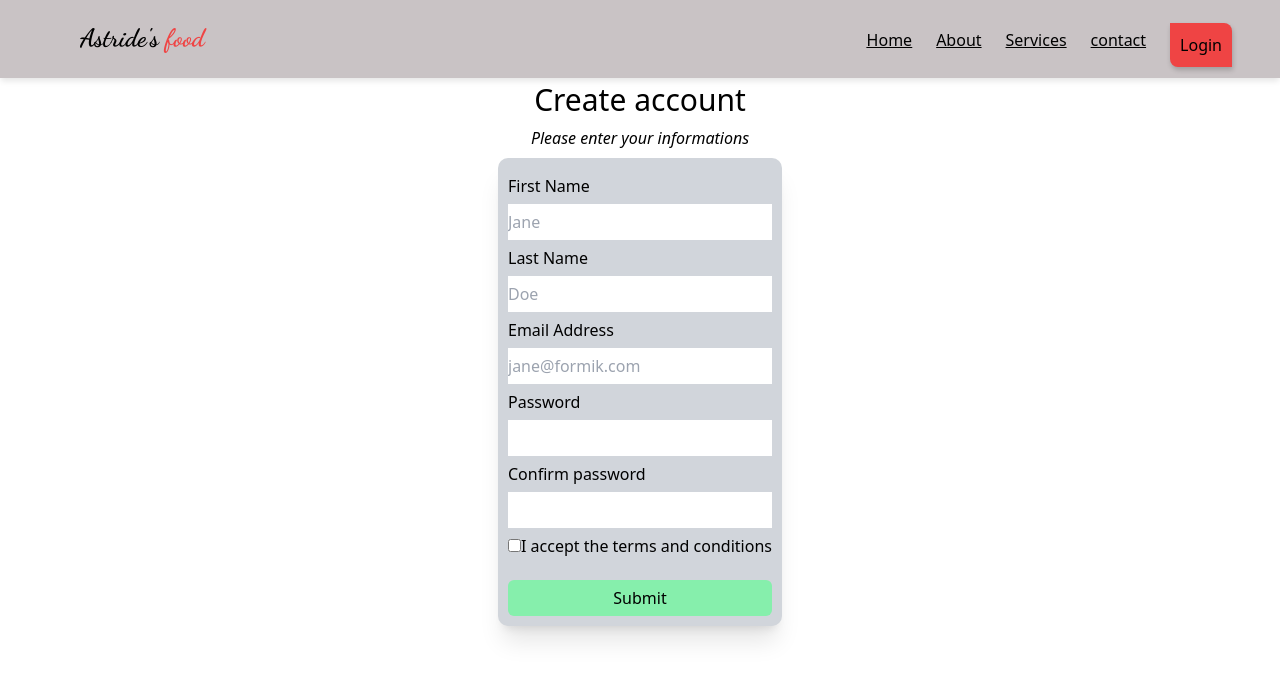
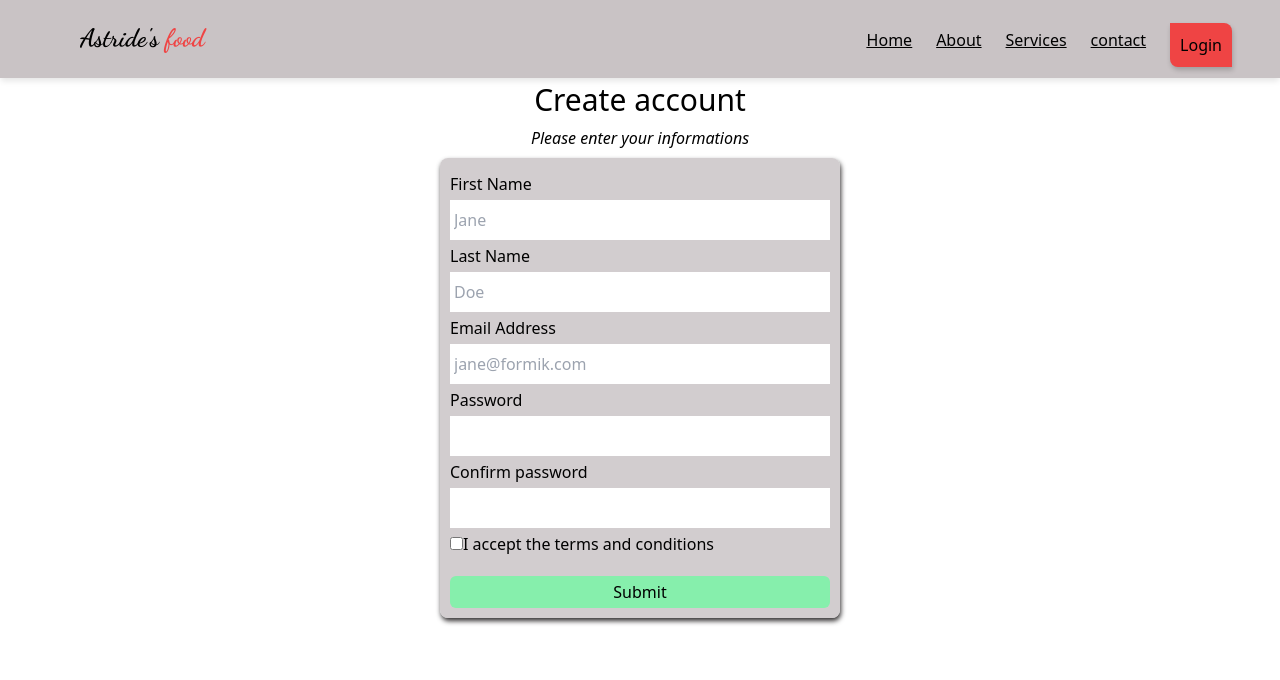
Before and after one commit to GaelTikeng/food-Revciep-app, a React (Create React App) app: page /loginForm/signup in a window 1280 px wide. Shown: the top 680 px of the page. Built offline with nearby package versions, Linux system fonts and the light colour scheme.

Commit message:
accountPage

```diff
--- a/src/components/sideMenu/sideMenu.js
+++ b/src/components/sideMenu/sideMenu.js
@@ -8,19 +8,19 @@ export default function SideMenu () {
   const myUser = JSON.parse(localStorage.getItem('userInfo'));
   return (
     <Menu>
-      <h1 className='p-b'>Welcome</h1>
+      <h1 style={{textAlign: "center", fontStyle: "italic"}} className='p-b'>Welcome</h1>
       <h1 className='text-2xl text-center'><b>{myUser.lastName}</b></h1>
       <h2>{myUser.email}</h2>
       <a className="menu-item" href="/">
         Home
       </a>
-      <a className="menu-item" href="/salads">
+      <a className="menu-item" href="#">
         About
       </a>
-      <a className="menu-item" href="/pizzas">
+      <a className="menu-item" href="#">
         Services
       </a>
-      <a className='bottom-10' href="/desserts">
+      <a className='bottom-10' href="/">
         Log out
       </a>
     </Menu>
--- a/src/pages/accountPage/accountPage.css
+++ b/src/pages/accountPage/accountPage.css
@@ -0,0 +1,22 @@
+
+.add-food {
+  display: flex;
+  flex-direction: column;
+  width: 25%;
+  margin: 0 auto;
+  box-shadow: 2px 4px 6px #000008;
+  line-height: 2rem;
+  border-radius: 8px;
+  padding: 10px;
+  gap: 1rem;
+  background: #c9c3c5;
+}
+
+
+
+@media screen and (max-width: 600px) {
+  .add-food {
+    width: 90%;
+    margin-top: 10px;
+  }
+}
--- a/src/pages/accountPage/accountPage.js
+++ b/src/pages/accountPage/accountPage.js
@@ -1,7 +1,7 @@
 import React, { useContext, useState } from 'react'
 import SideMenu from '../../components/sideMenu/sideMenu';
 import { FoodContext } from '../../utils/context';
-
+import './accountPage.css';
 
 
 
@@ -57,14 +57,6 @@ export default function Account () {
     setLocalData(update)
   };
 
-  const mystyle = {
-    border: "1px solid #000",
-    padding: "10px",
-    border: "none",
-    borderRadius: "10px",
-    gap: "1rem"
-  }
-
   const convert2base64 = (file) => {
     return new Promise((resolve, reject) => {
       const fileReader = new FileReader();
@@ -116,7 +108,7 @@ export default function Account () {
       </div>
       {showAddForm && (
 
-        <form style={mystyle} className='flex  flex-col w-1/4 mx-auto shadow-xl leading-9 bg-gray-300'
+        <form className='add-food'
           onSubmit={handleSubmit}>
           <input
             type='text'
@@ -124,7 +116,7 @@ export default function Account () {
             value={productData.name}
             placeholder='Meal name'
             onChange={handleChange}
-            style={{border: "2px solid ", borderRadius:"5px"}}
+            style={{border: "2px solid ", borderRadius:"5px", padding: "5px"}}
           />
           <input
             type='number'
@@ -132,7 +124,7 @@ export default function Account () {
             value={productData.price}
             onChange={handleChange}
             name='price'
-            style={{border: "2px solid ", borderRadius:"5px"}}
+            style={{border: "2px solid ", borderRadius:"5px", padding: "5px"}}
           />
           <textarea
             name='description'
@@ -141,7 +133,7 @@ export default function Account () {
             placeholder='Food description'
             cols="60"
             rows="3"
-            style={{border: "2px solid ", borderRadius:"5px"}}
+            style={{border: "2px solid ", borderRadius:"5px", padding: "5px"}}
           >
             Product description
           </textarea>
--- a/src/pages/oderFood/order.js
+++ b/src/pages/oderFood/order.js
@@ -89,7 +89,7 @@ export default function OrderFood () {
           }}
         >
 
-          <Form style={mystyle} className='flex flex-col mx-auto shadow-xl leading-9 bg-gray-300'>
+          <Form style={mystyle} className='flex flex-col mx-auto shadow-xl leading-9 '>
             <MyTextInput
               className="p-1"
               label="Name"
--- a/src/pages/signup/index.js
+++ b/src/pages/signup/index.js
@@ -1,9 +1,8 @@
 import React from 'react';
-import ReactDOM from 'react-dom';
 import { Formik, Form, useField } from 'formik';
 import * as Yup from 'yup';
 import { useNavigate } from 'react-router-dom';
-import { FoodContext } from '../../utils/context';
+import './signup.css';
 
 
 const MyTextInput = ({ label, ...props }) => {
@@ -45,13 +44,6 @@ export default function SignupForm () {
     justifyContent:"space-around"
   }
 
-  const mystyle = {
-    border: "1px solid #000",
-    padding: "10px",
-    border: "none",
-    borderRadius: "10px"
-  }
-
   return (
     <div style={backgroundStyle}>
       <h1 className='text-3xl text-center mt-8' >Create account</h1>
@@ -87,16 +79,15 @@ export default function SignupForm () {
         })}
         onSubmit={(values, { setSubmitting }) => {
           setTimeout(() => {
-            alert(JSON.stringify(values, null, 2));
             setSubmitting(false);
             localStorage.setItem("userInfo", JSON.stringify(values));
           }, 400);
           navigate('/loginForm/signup/accountPage')
         }}
       >
-        <Form style={mystyle} className='flex flex-col mx-auto shadow-xl leading-9 bg-gray-300'>
+        <Form className='signup-form'>
           <MyTextInput
-            // className="p-1"
+            className="p-1"
             label="First Name"
             name="firstName"
             type="text"
@@ -108,10 +99,11 @@ export default function SignupForm () {
             name="lastName"
             type="text"
             placeholder="Doe"
-            // className="p-1"
+            className="p-1"
           />
 
           <MyTextInput
+            className="p-1"
             label="Email Address"
             name="email"
             type="email"
@@ -119,12 +111,14 @@ export default function SignupForm () {
           />
 
           <MyTextInput
+            className="p-1"
             label="Password"
             name="password"
             type="password"
           />
 
           <MyTextInput
+            className="p-1"
             label="Confirm password"
             name="confirmPassword"
             type="password"
--- /dev/null
+++ b/src/pages/signup/signup.css
@@ -0,0 +1,17 @@
+.signup-form {
+  border-radius: 8px;
+  padding: 10px;
+  display: flex;
+  flex-direction: column;
+  margin: 0 auto;
+  box-shadow: 1px 3px 5px #333031;
+  background-color: #c9c3c5d3;
+  width: 400px;
+  line-height: 2rem;
+}
+
+@media screen and (max-width: 600px) {
+  .signup-form {
+    width: 95%;
+  }
+}
```
